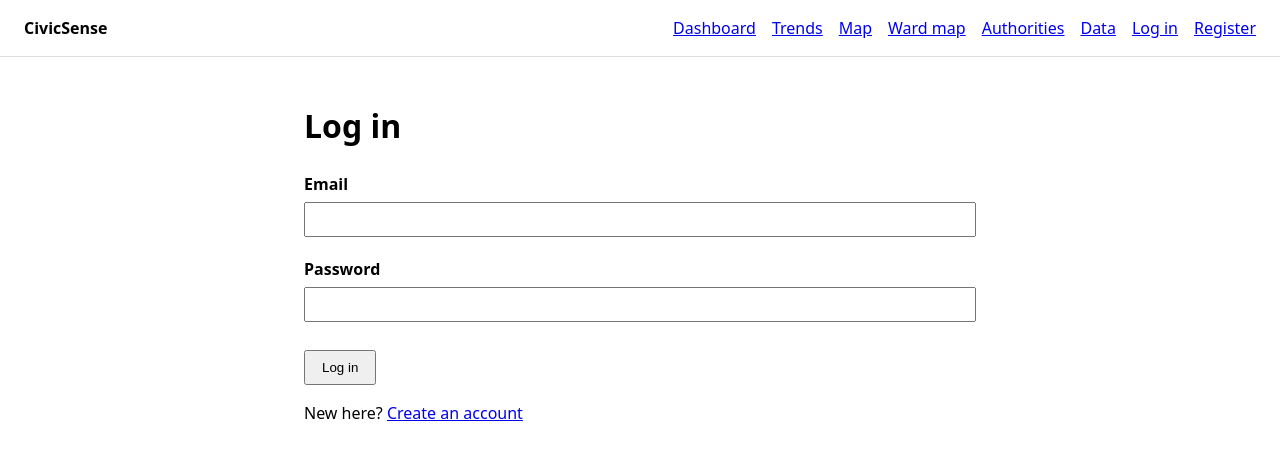
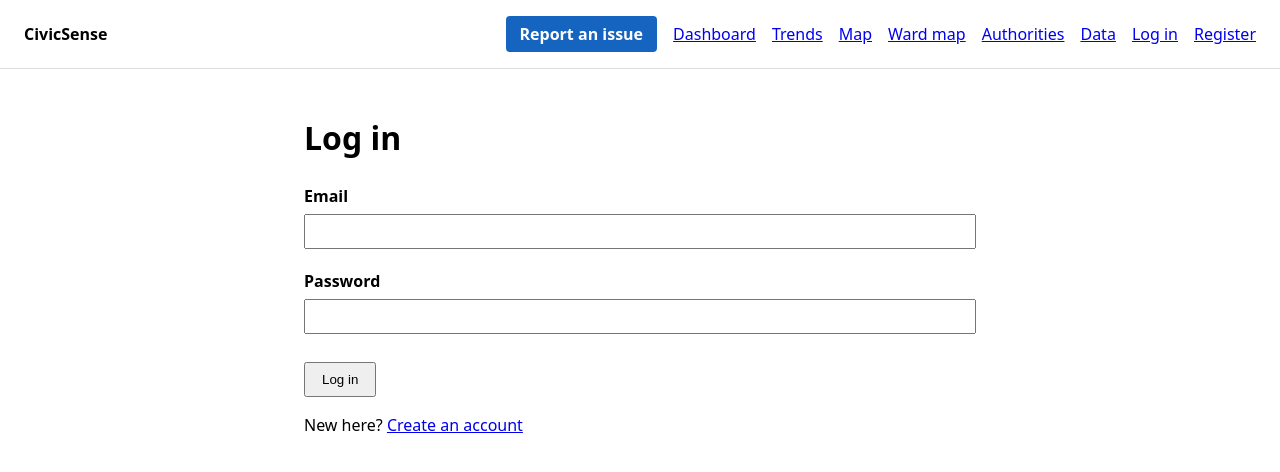
Before and after one commit to shubhagrawal07/CivicSense, a React (Vite) app in the folder frontend/: page /login in a window 1280 px wide. Shown: the top 472 px of the page. Built offline with nearby package versions, Linux system fonts and the light colour scheme; no server answers.

Commit message:
feat: add a report an issue button to the header

```diff
--- a/frontend/src/components/layout/Header.tsx
+++ b/frontend/src/components/layout/Header.tsx
@@ -9,6 +9,9 @@ export function Header() {
       <strong>CivicSense</strong>
       {!isLoading && (
         <nav>
+          <Link className="nav-button" to="/report/new">
+            Report an issue
+          </Link>
           <Link to="/dashboard">Dashboard</Link>
           <Link to="/trends">Trends</Link>
           <Link to="/map">Map</Link>
--- a/frontend/src/index.css
+++ b/frontend/src/index.css
@@ -401,3 +401,16 @@ dd {
   height: 14px;
   border: 1px solid #555;
 }
+
+.nav-button {
+  padding: 6px 14px;
+  border-radius: 4px;
+  background: #1565c0;
+  color: #fff;
+  text-decoration: none;
+  font-weight: 600;
+}
+
+.nav-button:hover {
+  background: #0d47a1;
+}
```
